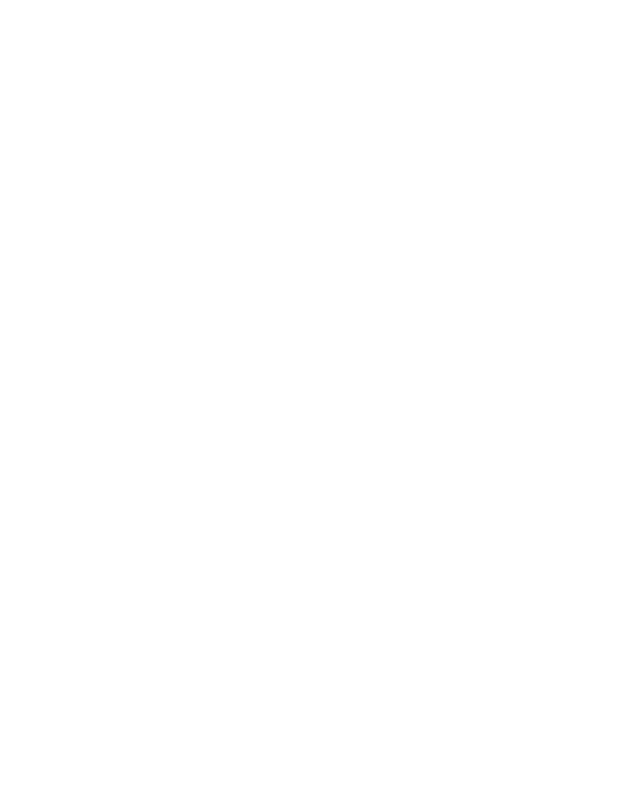
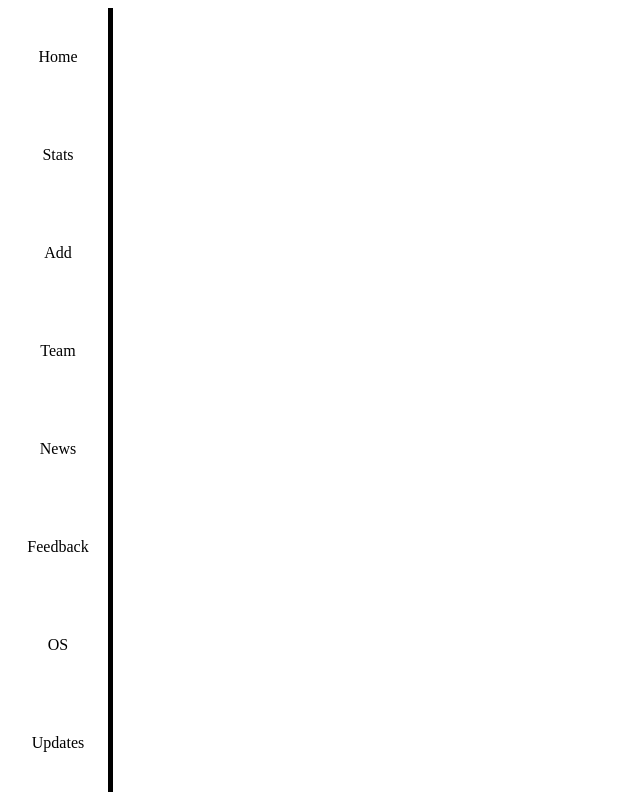
Before and after one commit to comav/os-tycoon, a plain HTML site: page index.html in a window 1280 px wide. Shown: the whole page, without its empty margins (0-640 px from the left). Drawn offline with nearby package versions, Linux system fonts and the light colour scheme; files that its build step writes are made by us from their sources.

Commit message:
Added in-game menu

```diff
--- a/index.html
+++ b/index.html
@@ -4,8 +4,18 @@
     <meta name="viewport" content="width=device-width, initial-scale=1.0">
     <title>OS Tycoon</title>
     <link rel="stylesheet" href="styles/style.css">
+    <script src="scripts/index.js"></script>
 </head>
 <body>
-
+    <ul class="gameMenu">
+        <li>Home</li>
+        <li>Stats</li>
+        <li>Add</li>
+        <li>Team</li>
+        <li>News</li>
+        <li>Feedback</li>
+        <li>OS</li>
+        <li>Updates</li>
+    </ul>
 </body>
 </html>
--- a/styles/style.scss
+++ b/styles/style.scss
@@ -0,0 +1,27 @@
+.gameMenu {
+    li {
+        display: flex;
+        text-decoration: none;
+        list-style-type: none;
+        margin: 0 0 0 0;
+        padding: 0;
+        flex-grow: 1;
+        width: 100px;
+        border-right-color: black;
+        border-right-width: 5px;
+        border-right-style: solid;
+        justify-content: center;
+        align-items: center;
+        &:hover {
+            border-right-color: rgba(0, 0, 0, 0);
+            cursor: pointer;
+        }
+    }
+    width: 100px;
+    height: 100%;
+    display: flex;
+    flex-direction: column;
+    flex-basis: 10%;
+    padding: 0 0 0 0;
+    margin: 0 0 0 0;
+}
```
Also changed, not shown: scripts/index.js (added), styles/style.css (added), 1 other file.
